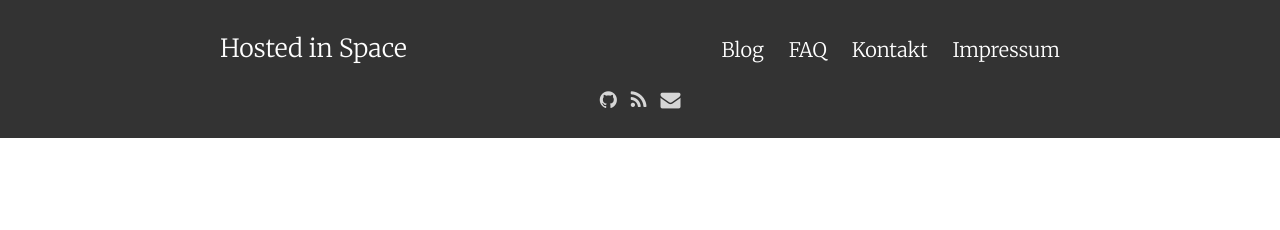
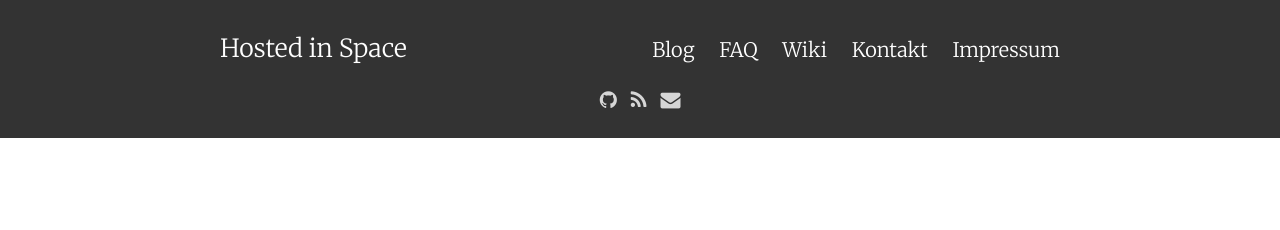
Before and after one commit to coderbyheart/hostedinspace.github.io, a Jekyll site: the page built from index.md, in a window 1280 px wide. Shown: the top 230 px of the page. Built offline with Jekyll 4.4.1, drawn with Linux system fonts in a browser that asks for light colours; nearby versions of some CDN libraries.

Commit message:
Added to menu

```diff
--- a/_config.yml
+++ b/_config.yml
@@ -51,6 +51,8 @@ navigation:
    url: /blog/
  - title: FAQ
    url: /faq/
+ - title: Wiki
+   url: http://wiki.hostedinspace.de
  - title: Kontakt
    url: /kontakt/
  - title: Impressum
```
